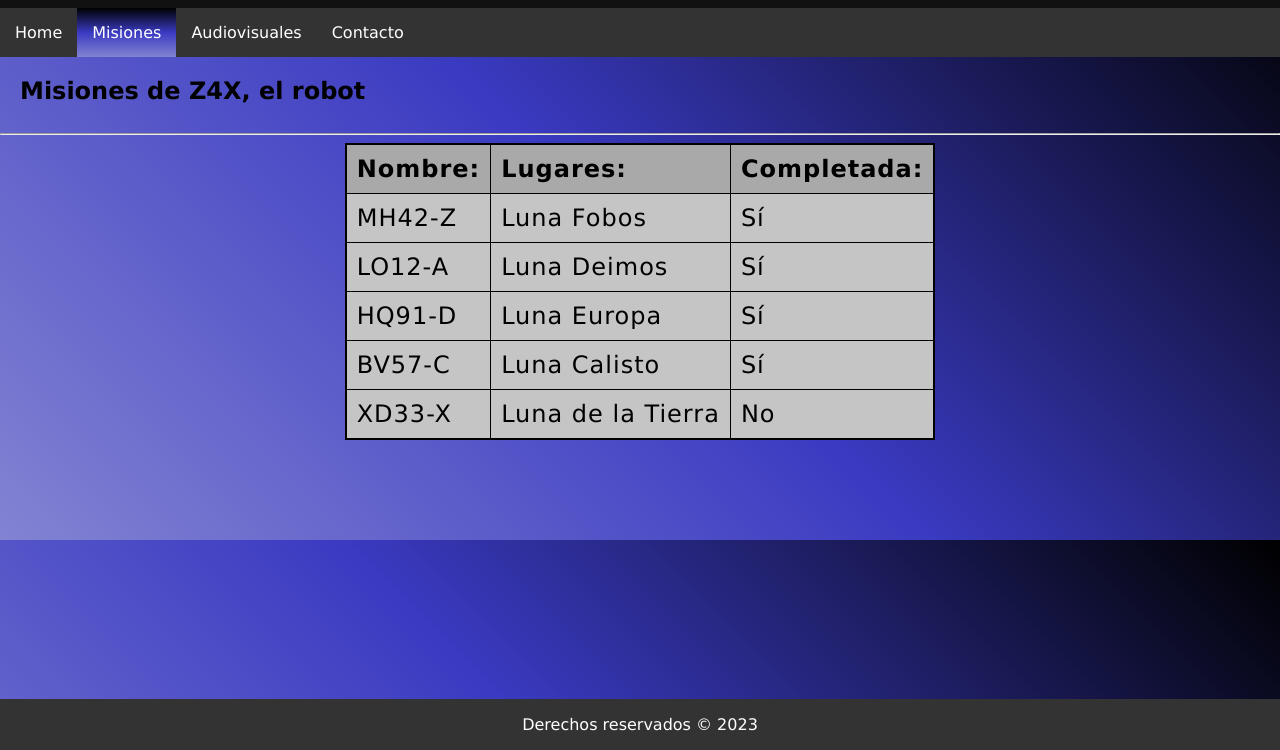
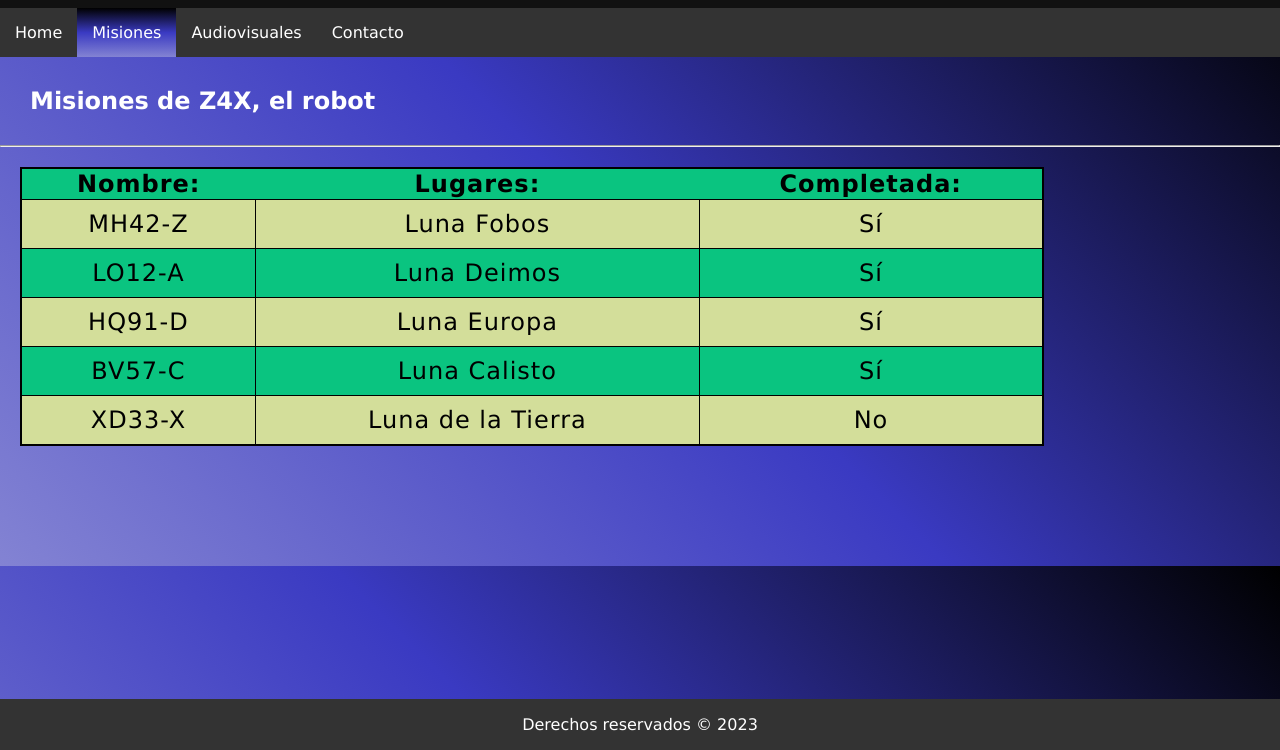
Before and after one commit to Paul-Isaurralde/PIA-ActPractica2, a plain HTML site: page html/misiones.html in a window 1280 px wide. Shown: the part 50-800 px from the top of the page. Drawn offline with Linux system fonts and the light colour scheme.

Commit message:
Cambios en misiones.css

```diff
--- a/styles/misiones.css
+++ b/styles/misiones.css
@@ -1,32 +1,54 @@
 .contenedor{
+    width: 80%;
+    margin: o auto;
+    padding: 20px;
     display: flex;
     justify-content: center;
 }
 
+
 table{
     border-collapse: collapse;
-    border: 2px solid black;
+    border: 2px solid rgb(0, 0, 0);
     letter-spacing: 1px;
     font-size: 1.5rem;
-    background-color: rgb(197, 197, 197);
+    background-color: rgb(211, 222, 154);
+    width: 100%;
+
+}
+th
+    th{
+        text-align: left;
+        border: 1px solid rgb(0, 0, 0);
+        padding: 10px;
 
 
+    }
+    td{
+        border: 1px solid rgb(1, 1, 1);
+        padding: 10px;
+        text-align: center;
+    }
+    h2{
+        margin: 0;
+        padding: 30px;
+        color: white;
+    }
+
+    hr {
+        margin: 0px;
+        color: gold;
+    }
+
+
+tr:nth-child(even) {
+    background-color:rgb(211, 222, 154);
 }
-th{
-    text-align: left;
-    border: 1px solid black;
-    padding: 10px;
-    background-color:darkgray;
 
+tr:nth-child(odd) {
+    background-color:#0ac480;
 }
-td{
-    border: 1px solid black;
-    padding: 10px;
+
+tr:hover {
+    background-color: #00ffa2;
 }
-h2{
-    margin: 0;
-    padding: 20px;
-}
-tr:hover{
-    background-color: grey;
-}
```
